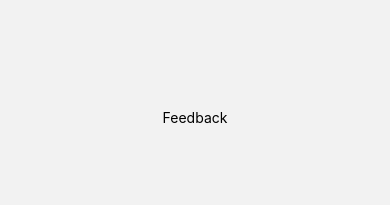
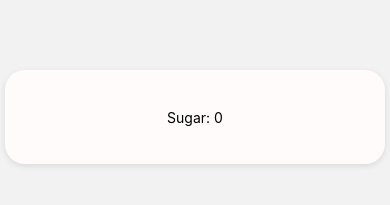
Before and after one commit to DorbieBadorndie/nutrivision-frontend-main, a React Native app: screen /feedback in a window 390 px wide. Shown: the part 337-542 px from the top of the page. Built offline with nearby package versions, Linux system fonts and the light colour scheme.

Commit message:
update on feedback screen

```diff
--- a/app/feedback.tsx
+++ b/app/feedback.tsx
@@ -1,4 +1,5 @@
-import { View, Text, StyleSheet } from 'react-native';
+import { useState } from 'react';
+import { View, Text, StyleSheet, Image } from 'react-native';
 
 const styles = StyleSheet.create({
     container: {
@@ -6,12 +7,47 @@ const styles = StyleSheet.create({
         justifyContent: 'center',
         alignItems: 'center',
     },
+    sugarContainer: {
+        width: 380,
+        height: 94,
+        borderRadius: 20,
+        justifyContent: 'center',
+        alignItems: 'center',
+        backgroundColor: '#FFFBFB',
+        shadowColor: '#000',
+        shadowOffset: { width: 0, height: 2 },
+        shadowOpacity: 0.1,
+        shadowRadius: 6,
+    },
+    image: {
+        position: 'absolute',
+        top: -15,
+        left: -7,
+        width: 200,
+        height: 200,
+        resizeMode: 'contain',
+      },
 })
 
+function Logo() {
+    return(
+        <View>
+            <Image
+                source={require('@/assets/images/NutriVision.png')}
+                style={styles.image}
+                accessibilityRole="image"
+                accessibilityLabel="NutriVision logo"
+            />
+        </View>
+    );
+}
+
 function Sugar() {
+    const [sugar, setSugar] = useState(0);
     return(
-        <View style={styles.container}>
-            <Text>Sugar</Text>
+        <View style={styles.sugarContainer}>
+            <Text>Sugar: {sugar}</Text>
+
         </View>
     )
 }
@@ -19,7 +55,7 @@ function Sugar() {
 function Feedback() {
     return(
         <View style={styles.container}>
-            <Text>Feedback</Text>
+            <Sugar />
         </View>
     )
 }
```
